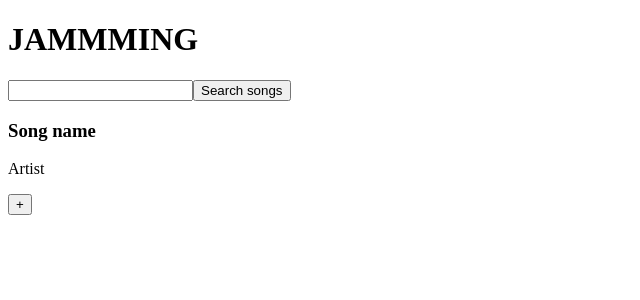
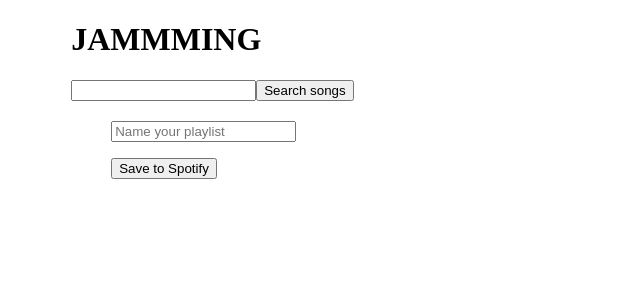
Before and after one commit to LVC1D/illia-jammming, a React (Create React App) app: page / in a window 1280 px wide. Shown: the top 300 px of the page, without its empty margins (0-640 px from the left). Built offline with nearby package versions, Linux system fonts and the light colour scheme.

Commit message:
Created a functionality to show the search results and add / remove each song to / from the playlist that you can customly name

```diff
--- a/src/App.js
+++ b/src/App.js
@@ -1,15 +1,58 @@
 import React, {useState, useEffect} from 'react'
 import SearchBar from './Presentational/SearchBar'
 import Tracklist from './Presentational/Tracklist';
+import Playlist from './Presentational/Playlist';
 import { songMock } from './songMock';
 
 function App() {
 
+  const [result, setResult] = useState('');
+  const handleQuery = ({target}) => {
+    const value = target.value;
+    setResult(value);
+  }
+
+  const [tracklist, setTracklist] = useState([]);
+  const handleSubmit = e => {
+    e.preventDefault();
+    setTracklist(songMock);
+  }
+
+  const [playlist, setPlaylist] = useState([]);
+
+  const addToPlaylist = item => {
+    const {song, artist, id} = item;
+    setPlaylist((prev) => [
+      ...prev,
+      {
+        song: song,
+        artist: artist,
+        id: id
+      }
+    ]);
+  }
+
+  const removeFromPlaylist = item => setPlaylist(prev => [...prev].filter(t => t.id !== item.id));
+
+  const [name, setName] = useState('');
+  const handleChange = ({target}) => {
+    const value = target.value;
+    setName(value);
+  }
+
+  const saveToSpotify = e => {
+    e.preventDefault();
+
+  }
+
   return (
-    <div>
+    <div style={{margin: '0 5%'}}>
       <h1>JAMMMING</h1>
-      <SearchBar />
-      <Tracklist />
+      <SearchBar showResults={handleSubmit} result={result} setQuery={handleQuery} />
+      <div style={{display: 'flex'}}>
+        <Tracklist tracklist={tracklist} addToPlaylist={addToPlaylist} />
+        <Playlist playlist={playlist} removeFromPlaylist={removeFromPlaylist} name={name} changeName={handleChange} saveToSpotify={saveToSpotify} />
+      </div>
     </div>
   );
 }
--- /dev/null
+++ b/src/Presentational/Playlist.js
@@ -0,0 +1,22 @@
+import React from "react";
+import Track from "./Track";
+
+export default function Playlist({playlist, removeFromPlaylist, name, changeName, saveToSpotify}) {
+    return (
+        <div>
+            <form onSubmit={saveToSpotify}>
+                <h2>{name}</h2>
+                <input type="text" placeholder="Name your playlist" value={name} onChange={changeName} required />
+                <ul>
+                    {playlist.map(track => (
+                        <li key={track.id}>
+                            <Track song={track.song} artist={track.artist} />
+                            <button onClick={() => removeFromPlaylist(track)}>-</button>
+                        </li>
+                    ))}
+                </ul>
+                <input type="submit" value="Save to Spotify" />
+            </form>
+        </div>
+    )
+}
--- a/src/Presentational/SearchBar.js
+++ b/src/Presentational/SearchBar.js
@@ -1,10 +1,10 @@
 import React from 'react'
 
-export default function SearchBar() {
+export default function SearchBar({showResults, result, setQuery}) {
     return (
-        <form>
-            <input type="text" />
-            <button>Search songs</button>
+        <form onSubmit={showResults}>
+            <input type="text" required value={result} onChange={setQuery} />
+            <input type="submit" value="Search songs" />
         </form>
     )
 }
--- a/src/Presentational/Track.js
+++ b/src/Presentational/Track.js
@@ -1,11 +1,10 @@
 import React from 'react'
 
-function Track() {
+function Track({song, artist, id}) {
    return (
-    <div>
-        <h3>Song name</h3>
-        <p>Artist</p>
-        <button>+</button>
+    <div key={id}>
+        <h3>{song}</h3>
+        <p>{artist}</p>
     </div>
    )
 }
--- a/src/Presentational/Tracklist.js
+++ b/src/Presentational/Tracklist.js
@@ -1,8 +1,17 @@
 import React from 'react';
 import Track from './Track';
 
-function Tracklist() {
-    return <Track />;
+function Tracklist({tracklist, addToPlaylist}) {
+    return (
+        <ul>
+          {tracklist.map(track => (
+            <li key={track.id}>
+              <Track song={track.song} artist={track.artist} />
+              <button onClick={() => addToPlaylist(track)}>+</button>
+            </li>
+          ))}
+        </ul>
+      );
 }
 
 export default Tracklist;
```
